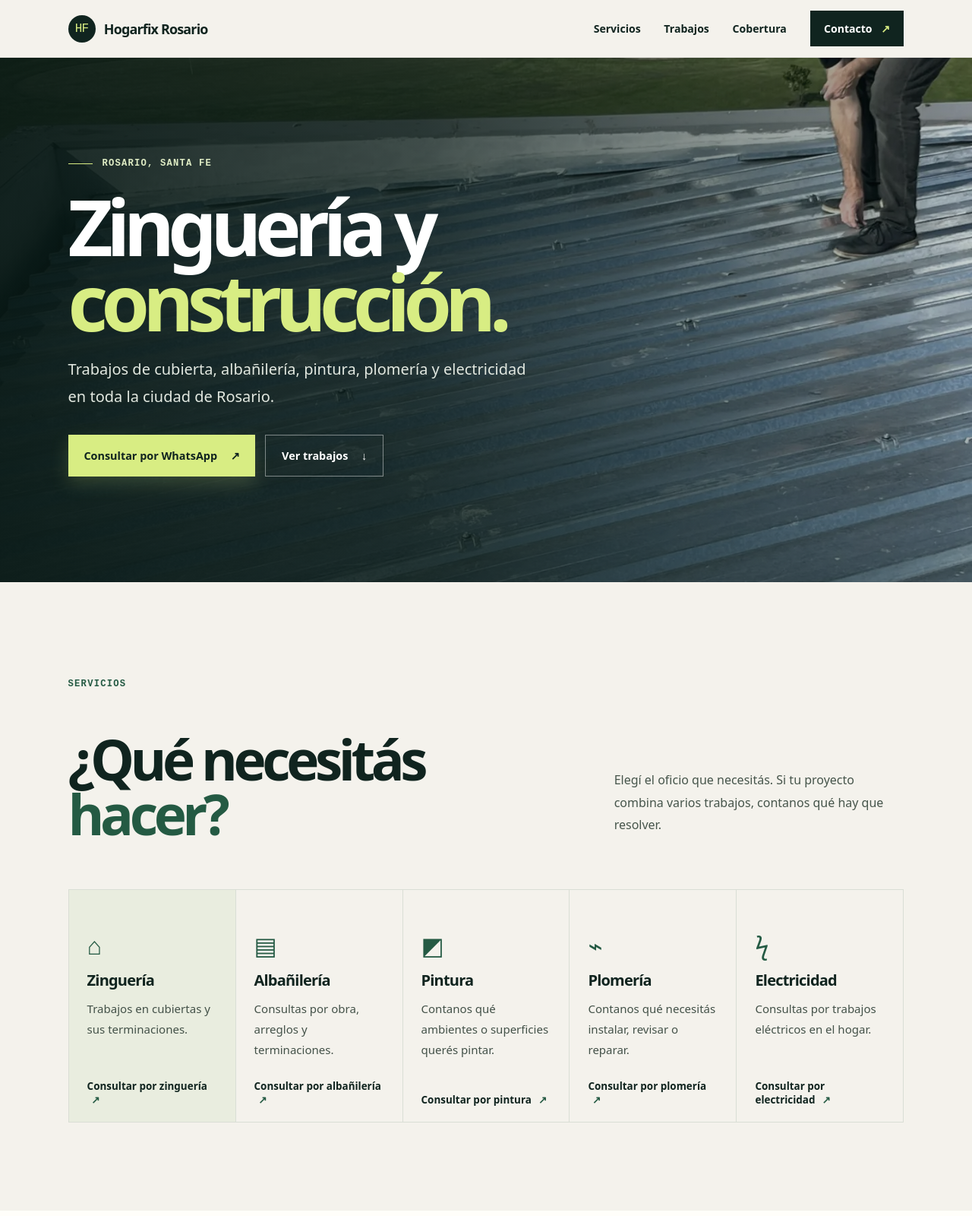
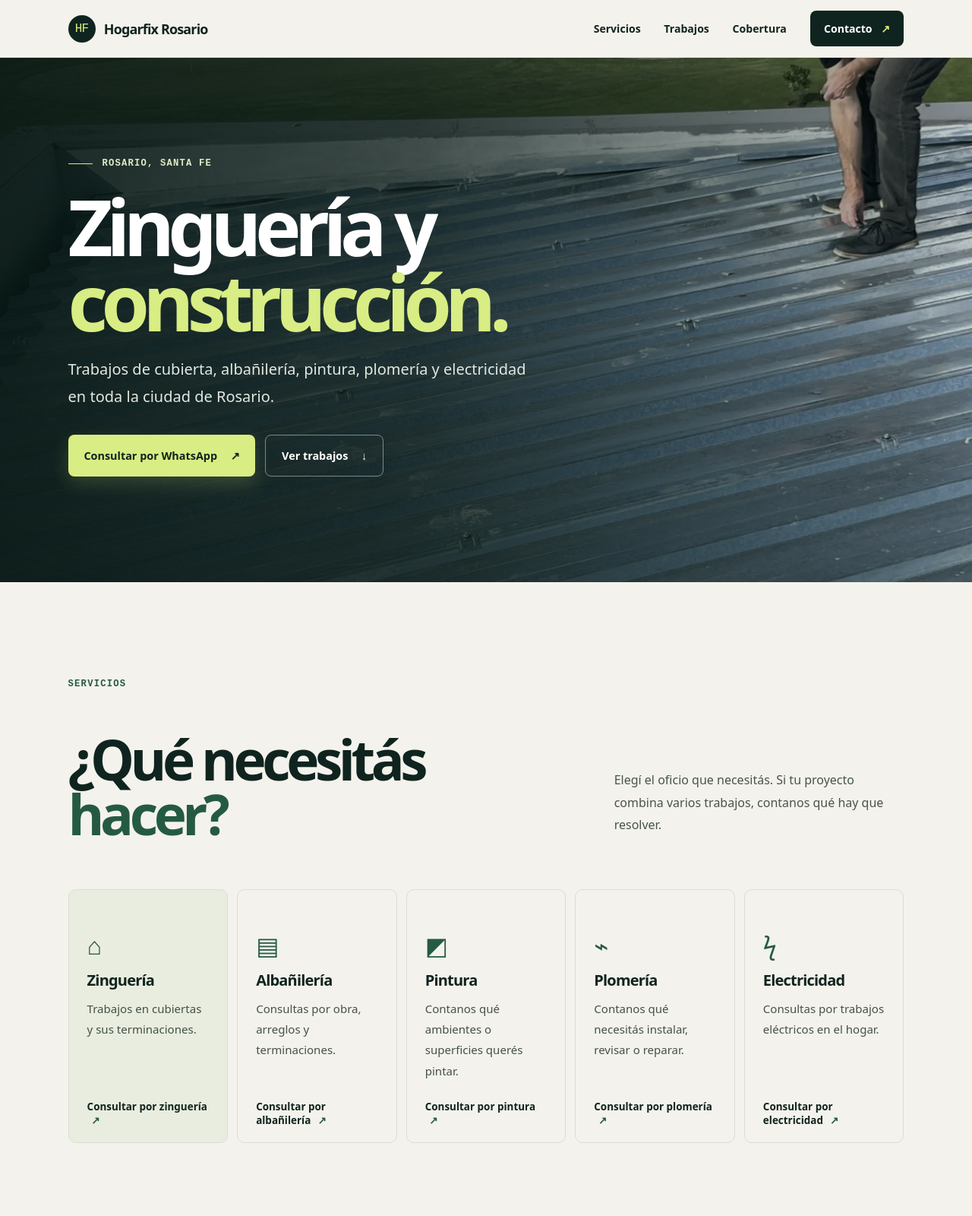
Before and after one commit to TuWebEnTresDias/hogarfix-rosario, a plain HTML site: page index.html in a window 1280 px wide. Shown: the top 1600 px of the page at 76% size. Drawn offline with Linux system fonts and the light colour scheme.

Commit message:
Suavizar los bordes de la web de Hogarfix Rosario

```diff
--- a/style.css
+++ b/style.css
@@ -91,6 +91,7 @@ img {
   opacity: .65;
 }
 .nav .nav-cta {
+  border-radius: 8px;
   background: var(--ink);
   color: white;
   padding: .9rem 1.15rem;
@@ -169,6 +170,7 @@ h1 em, .intro-heading h2 em, .gallery-heading h2 em, .process h2 em, .contact h2
   margin: 2rem 0 1.2rem;
 }
 .button {
+  border-radius: 8px;
   display: inline-flex;
   align-items: center;
   justify-content: center;
@@ -231,14 +233,13 @@ h1 em, .intro-heading h2 em, .gallery-heading h2 em, .process h2 em, .contact h2
 .service-grid {
   display: grid;
   grid-template-columns: repeat(4,1fr);
-  border-top: 1px solid var(--line);
-  border-left: 1px solid var(--line);
+  gap: .75rem;
 }
 .service-card {
+  border-radius: 10px;
   min-height: 310px;
   padding: 1.55rem 1.5rem 1.3rem;
-  border-right: 1px solid var(--line);
-  border-bottom: 1px solid var(--line);
+  border: 1px solid var(--line);
   display: flex;
   flex-direction: column;
   transition: background .25s;
@@ -292,6 +293,7 @@ h1 em, .intro-heading h2 em, .gallery-heading h2 em, .process h2 em, .contact h2
   gap: 1rem;
 }
 .photo-card {
+  border-radius: 12px;
   margin: 0;
   position: relative;
   min-height: 400px;
@@ -483,6 +485,7 @@ footer>a:last-child {
     height: 32px;
   }
   .menu-toggle {
+    border-radius: 8px;
     display: flex;
     width: 42px;
     height: 42px;
@@ -807,6 +810,7 @@ footer {
 .photo-card::after { pointer-events: none; z-index: 2; }
 .photo-card figcaption { pointer-events: none; z-index: 3; }
 .work-video {
+  border-radius: 12px;
   margin-top: 2rem;
   padding: clamp(1.25rem, 6vw, 4rem);
   display: grid;
@@ -818,7 +822,7 @@ footer {
 }
 .work-video h3 { margin: 0; font-size: clamp(1.8rem, 4vw, 3.4rem); letter-spacing: -.06em; line-height: 1.05; }
 .work-video p { max-width: 32ch; line-height: 1.65; color: #e0e7df; }
-.work-video video { display: block; width: 100%; aspect-ratio: 9 / 16; object-fit: contain; background: #0a130e; }
+.work-video video { border-radius: 8px; display: block; width: 100%; aspect-ratio: 9 / 16; object-fit: contain; background: #0a130e; }
 .contact-main { padding-bottom: 0; }
 .contact-phone:focus-visible, .brand:focus-visible, .menu-toggle:focus-visible { outline: 3px solid #a2bf57; outline-offset: 4px; }
 
```
